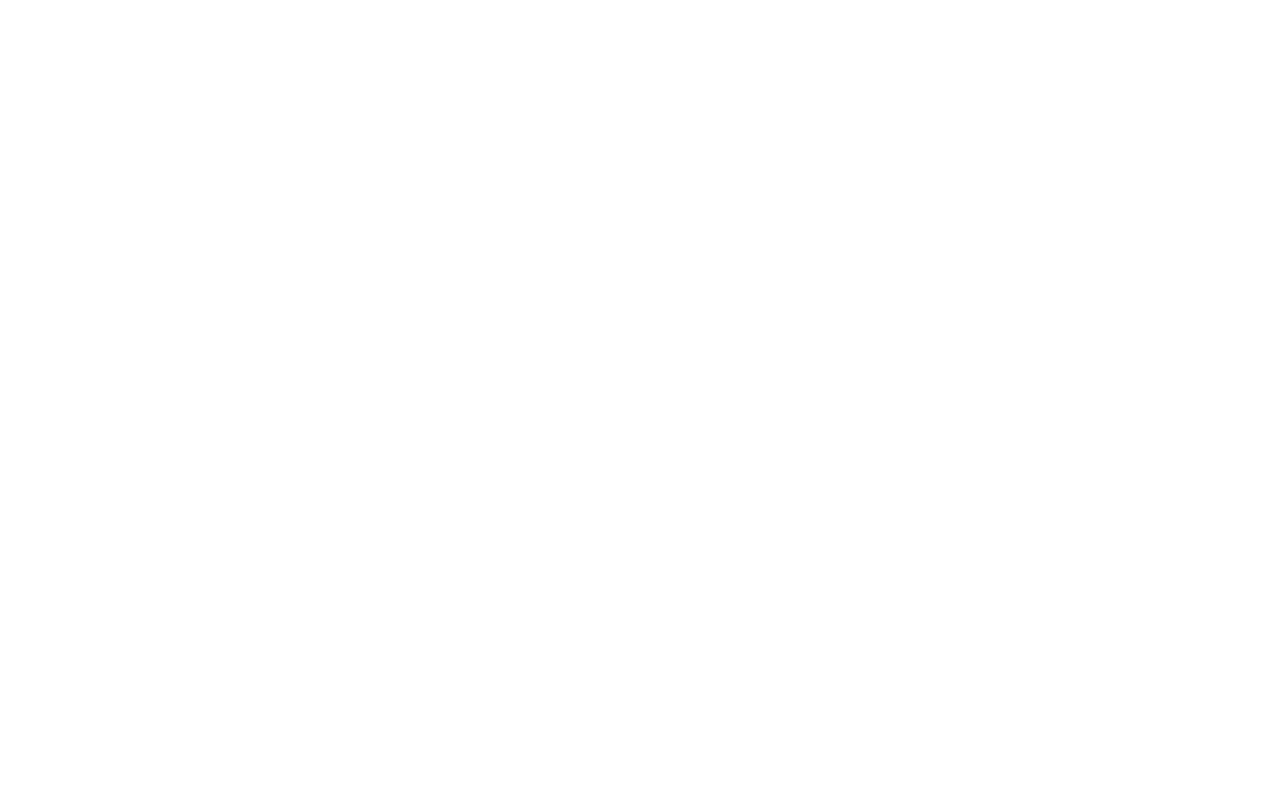
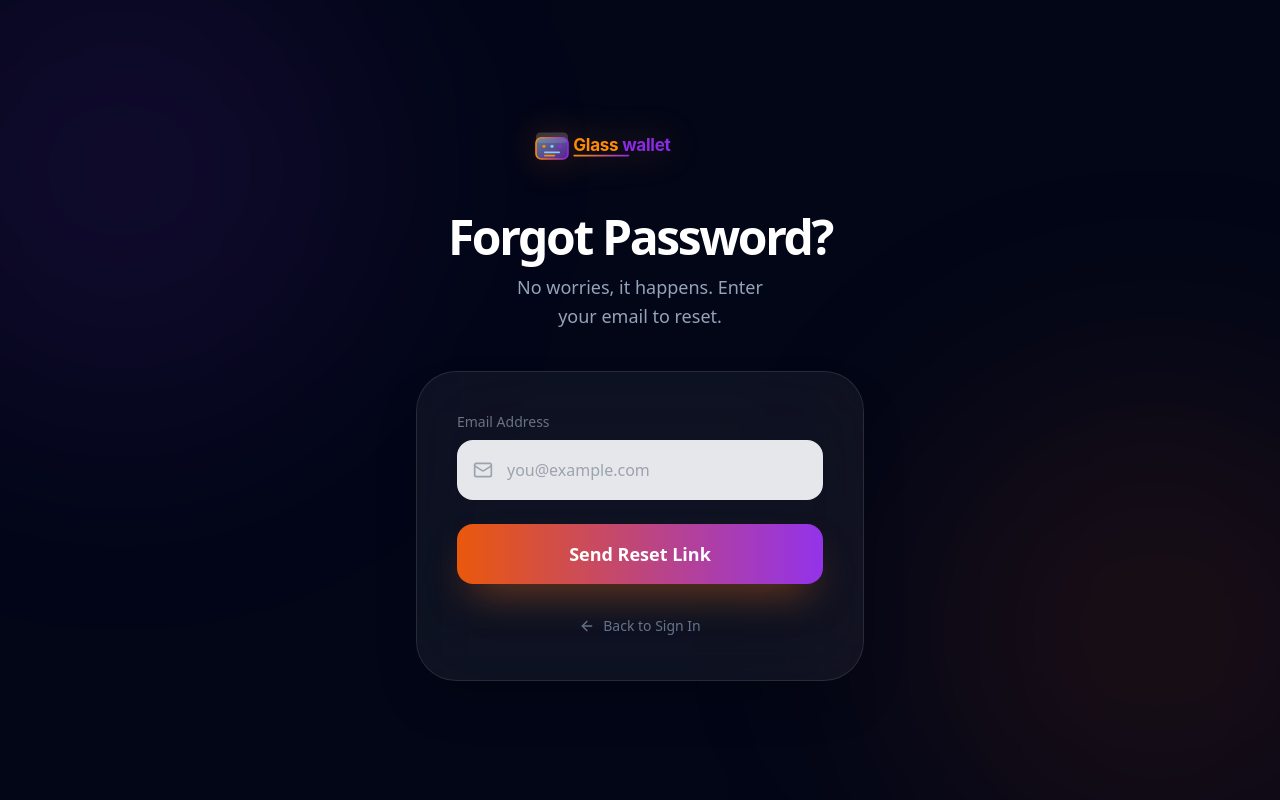
Before and after one commit to timiwritescode/glasswallet-frontend, a React (Vite) app: page /forgot-password in a window 1280 px wide. Before the commit this address had no page. Built offline with nearby package versions, Linux system fonts and the light colour scheme.

Commit message:
feat: add forgot password page

```diff
--- a/src/App.tsx
+++ b/src/App.tsx
@@ -2,6 +2,7 @@ import { Login } from './pages/Login'
 import { SignUp } from './pages/SignUp'
 import { BrowserRouter, Route, Routes } from 'react-router-dom'
 import { Landing } from './pages/Landing'
+import { ForgotPassword } from './pages/ForgotPassword'
 
 function App() {
 
@@ -11,6 +12,7 @@ function App() {
       <Routes>
         <Route path="/login" element={<Login/>}/>
         <Route path="/signup" element={<SignUp/>}/>
+        <Route path="/forgot-password" element={<ForgotPassword/>}/>
 
         <Route path='/' element={<Landing/>}/>
       </Routes>
--- /dev/null
+++ b/src/components/BackgroundBlobs.tsx
@@ -0,0 +1,8 @@
+export function BackgroundBlobs() {
+  return (
+    <div className="absolute inset-0 pointer-events-none">
+      <div className="absolute top-[-10%] left-[-10%] w-[500px] h-[500px] bg-purple-600/10 blur-[120px] rounded-full" />
+      <div className="absolute bottom-[-10%] right-[-10%] w-[500px] h-[500px] bg-orange-600/10 blur-[120px] rounded-full" />
+    </div>
+  );
+}
--- a/src/components/auth/AuthHeader.tsx
+++ b/src/components/auth/AuthHeader.tsx
@@ -14,7 +14,6 @@ export function AuthHeaderSection({ headline, rider }: AuthHeaderProps) {
       animate={{ opacity: 1, y: 0 }}
       className="text-center mb-10"
     >
-      {/* Wrap the Logo in a Link to handle navigation */}
       <Link to="/" className="inline-block mb-6 group outline-none">
         <motion.div
           animate={{
@@ -26,7 +25,7 @@ export function AuthHeaderSection({ headline, rider }: AuthHeaderProps) {
             ]
           }}
           transition={{ duration: 4, repeat: Infinity, ease: "easeInOut" }}
-          whileHover={{ scale: 1.05 }} // Give the user feedback that it's clickable
+          whileHover={{ scale: 1.05 }}
           whileTap={{ scale: 0.95 }}
         >
           <Logo className="h-16 w-auto" />
--- /dev/null
+++ b/src/layouts/DashboardLayout.tsx
@@ -0,0 +1,86 @@
+import type { ReactNode } from 'react';
+import { Link, useLocation } from 'react-router-dom';
+import { LayoutGrid, PlusCircle, History, Settings, Bell } from 'lucide-react';
+
+const navItems = [
+  { icon: LayoutGrid, label: 'Overview', path: '/dashboard' },
+  { icon: PlusCircle, label: 'Create Pot', path: '/dashboard/create' },
+  { icon: History, label: 'Activity', path: '/dashboard/activity' },
+  { icon: Settings, label: 'Settings', path: '/dashboard/settings' },
+];
+
+export function DashboardLayout({ children }: { children: ReactNode }) {
+  const location = useLocation();
+
+  return (
+    <div className="min-h-screen bg-slate-950 text-white flex flex-col md:flex-row">
+
+      {/* 1. Desktop Sidebar (Hidden on Mobile) */}
+      <aside className="hidden md:flex w-64 flex-col border-r border-white/10 p-6 fixed h-full bg-slate-950/50 backdrop-blur-xl">
+        <div className="flex items-center gap-3 mb-12 px-2">
+          <span className="text-2xl">💰</span>
+          <span className="font-black text-xl tracking-tighter">GlassWallet</span>
+        </div>
+
+        <nav className="space-y-2 flex-1">
+          {navItems.map((item) => {
+            const isActive = location.pathname === item.path;
+            return (
+              <Link
+                key={item.path}
+                to={item.path}
+                className={`flex items-center gap-3 px-4 py-3 rounded-2xl transition-all ${
+                  isActive
+                    ? 'bg-orange-500 text-white shadow-[0_0_20px_rgba(249,115,22,0.3)]'
+                    : 'text-slate-400 hover:bg-white/5 hover:text-white'
+                }`}
+              >
+                <item.icon size={20} />
+                <span className="font-bold">{item.label}</span>
+              </Link>
+            );
+          })}
+        </nav>
+      </aside>
+
+      {/* 2. Main Content Area */}
+      <main className="flex-1 md:ml-64 pb-24 md:pb-0">
+        {/* Top Header (Search/Notifications) */}
+        <header className="p-6 flex justify-between items-center sticky top-0 bg-slate-950/80 backdrop-blur-md z-30">
+          <div className="md:hidden flex items-center gap-2">
+             <span className="text-xl">💰</span>
+             <span className="font-black">GlassWallet</span>
+          </div>
+          <div className="hidden md:block">
+             <h2 className="text-slate-400 font-medium">Welcome back, <span className="text-white font-bold">Tola</span></h2>
+          </div>
+          <button className="relative p-2 bg-white/5 rounded-xl border border-white/10">
+            <Bell size={20} />
+            <span className="absolute top-2 right-2 w-2 h-2 bg-orange-500 rounded-full border-2 border-slate-950"></span>
+          </button>
+        </header>
+
+        <div className="p-6 max-w-5xl mx-auto">
+          {children}
+        </div>
+      </main>
+
+      {/* 3. Mobile Bottom Tab Bar (Hidden on Desktop) */}
+      <nav className="md:hidden fixed bottom-0 left-0 right-0 bg-slate-900/80 backdrop-blur-2xl border-t border-white/10 px-6 py-3 flex justify-between items-center z-40">
+        {navItems.map((item) => {
+          const isActive = location.pathname === item.path;
+          return (
+            <Link key={item.path} to={item.path} className="flex flex-col items-center gap-1">
+              <div className={`p-2 rounded-xl transition-all ${isActive ? 'text-orange-500' : 'text-slate-500'}`}>
+                <item.icon size={24} />
+              </div>
+              <span className={`text-[10px] font-bold ${isActive ? 'text-orange-500' : 'text-slate-500'}`}>
+                {item.label}
+              </span>
+            </Link>
+          );
+        })}
+      </nav>
+    </div>
+  );
+}
--- /dev/null
+++ b/src/pages/ForgotPassword.tsx
@@ -0,0 +1,64 @@
+import { useState } from "react";
+import { Mail, ArrowLeft, Send } from "lucide-react";
+import { Link } from "react-router-dom";
+import { AuthHeaderSection } from "../components/auth/AuthHeader";
+import { Input } from "../components/Input";
+import { AuthSubmitBtn } from "../components/auth/AuthSubmitBtn";
+import { motion } from "framer-motion";
+import { BackgroundBlobs } from "../components/BackgroundBlobs";
+
+export function ForgotPassword() {
+  const [email, setEmail] = useState("");
+  const [isSent, setIsSent] = useState(false);
+
+  return (
+    <div className="min-h-screen bg-slate-950 relative overflow-hidden flex flex-col items-center justify-center px-6">
+      <BackgroundBlobs />
+
+      <div className="relative z-10 max-w-md w-full">
+        <AuthHeaderSection
+          headline={isSent ? "Check your mail" : "Forgot Password?"}
+          rider={isSent ? "We've sent recovery instructions to your email." : "No worries, it happens. Enter your email to reset."}
+        />
+
+        <motion.div
+          initial={{ opacity: 0, scale: 0.95 }}
+          animate={{ opacity: 1, scale: 1 }}
+          className="bg-white/5 backdrop-blur-2xl border border-white/10 rounded-[40px] p-10 shadow-2xl"
+        >
+          {!isSent ? (
+            <form onSubmit={(e) => { e.preventDefault(); setIsSent(true); }} className="space-y-6">
+              <Input
+                label="Email Address"
+                icon={Mail}
+                type="email"
+                placeholder="you@example.com"
+                value={email}
+                onChange={(e) => setEmail(e.target.value)}
+              />
+              <AuthSubmitBtn text="Send Reset Link" />
+            </form>
+          ) : (
+            <div className="text-center space-y-6">
+              <div className="w-20 h-20 bg-orange-500/20 rounded-full flex items-center justify-center mx-auto">
+                <Send className="text-orange-500 w-10 h-10" />
+              </div>
+              <p className="text-slate-400">Didn't get the email? Check your spam folder or try another address.</p>
+              <button onClick={() => setIsSent(false)} className="text-orange-500 font-bold hover:underline">
+                Try again
+              </button>
+            </div>
+          )}
+
+          <div className="mt-8 text-center">
+            <Link to="/login" className="text-sm text-slate-500 hover:text-white inline-flex items-center gap-2 transition-colors">
+              <ArrowLeft size={16} /> Back to Sign In
+            </Link>
+          </div>
+        </motion.div>
+      </div>
+    </div>
+  );
+}
+
+// Reuse your BackgroundBlobs component here...
--- a/src/pages/Login.tsx
+++ b/src/pages/Login.tsx
@@ -9,6 +9,7 @@ import { AuthHeaderSection } from "../components/auth/AuthHeader";
 import { ContinueWithGoogleBtn } from "../components/auth/ContinueWithGoogleBtn";
 import { Divider } from "../components/auth/Divider";
 import { AuthSubmitBtn } from "../components/auth/AuthSubmitBtn";
+import { BackgroundBlobs } from "../components/BackgroundBlobs";
 
 export function Login() {
   const [email, setEmail] = useState('');
@@ -79,7 +80,7 @@ export function Login() {
 
 function SignUpLink() {
   return (
-    <div className="mt-6 text-center text-sm text-slate-400">
+    <div className="mt-6 text-center text-sm text-slate-400 flex items-center justify-center">
       <span>Don't have an account?</span>
       <Link
         to="/signup"
@@ -94,33 +95,21 @@ function SignUpLink() {
 function ForgotPassword() {
   return (
     <div className="flex items-center justify-between text-sm">
-      <label className="flex items-center gap-2 cursor-pointer group">
+      <label className="flex items-center gap-4 cursor-pointer group">
         <input type="checkbox" className="w-4 h-4 accent-orange-500 bg-slate-800 border-white/10 rounded" />
         <span className="text-slate-400 group-hover:text-slate-200">Remember me</span>
       </label>
-      <button type="button" className="text-orange-500 font-medium hover:text-orange-400">
-        Forgot password?
-      </button>
+      <Link
+        to="/forgot-password">
+            <button type="button" className="text-orange-500 font-medium hover:text-orange-400">
+                Forgot password?
+            </button>
+      </Link>
+
     </div>
   );
 }
 
-function BackgroundBlobs() {
-  return (
-    <div className="absolute inset-0 pointer-events-none">
-      <motion.div
-        className="absolute top-[-10%] right-[-10%] w-96 h-96 bg-orange-600/20 rounded-full filter blur-[100px]"
-        animate={{ scale: [1, 1.2, 1], x: [0, -30, 0] }}
-        transition={{ duration: 10, repeat: Infinity }}
-      />
-      <motion.div
-        className="absolute bottom-[-10%] left-[-10%] w-96 h-96 bg-purple-600/20 rounded-full filter blur-[100px]"
-        animate={{ scale: [1.2, 1, 1.2], x: [0, 30, 0] }}
-        transition={{ duration: 10, repeat: Infinity, delay: 1 }}
-      />
-    </div>
-  );
-}
 
 function DemoNotice() {
   return (
--- a/src/pages/SignUp.tsx
+++ b/src/pages/SignUp.tsx
@@ -8,6 +8,7 @@ import { ContinueWithGoogleBtn } from "../components/auth/ContinueWithGoogleBtn"
 import { Divider } from "../components/auth/Divider";
 import { Input } from "../components/Input";
 import { AuthSubmitBtn } from "../components/auth/AuthSubmitBtn";
+import { BackgroundBlobs } from "../components/BackgroundBlobs";
 
 export function SignUp() {
   const [fullName, setFullName] = useState("");
@@ -145,12 +146,3 @@ function ExtraInformation() {
     </motion.div>
   );
 }
-
-function BackgroundBlobs() {
-  return (
-    <div className="absolute inset-0 pointer-events-none">
-      <div className="absolute top-[-10%] left-[-10%] w-[500px] h-[500px] bg-purple-600/10 blur-[120px] rounded-full" />
-      <div className="absolute bottom-[-10%] right-[-10%] w-[500px] h-[500px] bg-orange-600/10 blur-[120px] rounded-full" />
-    </div>
-  );
-}
```
